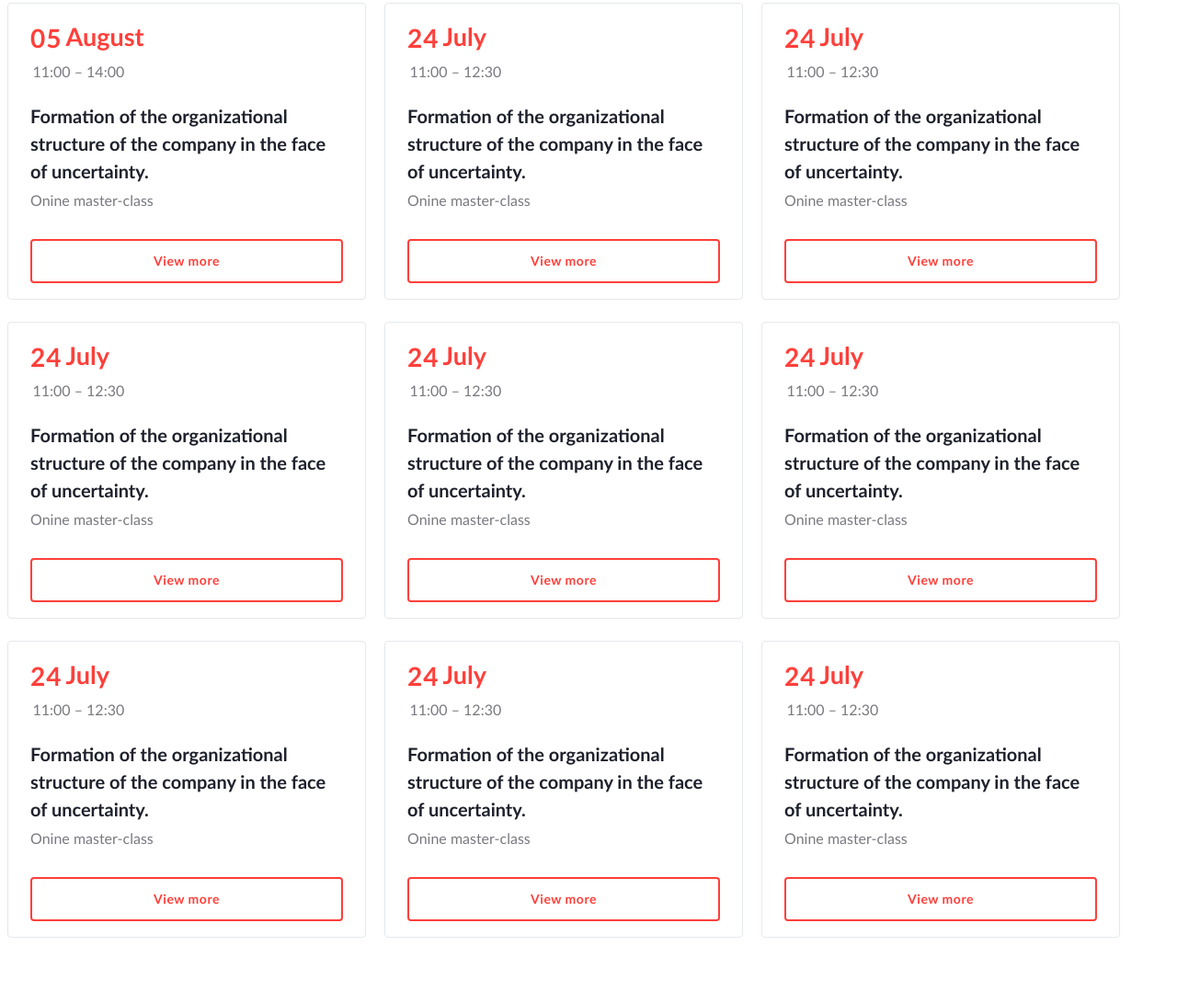
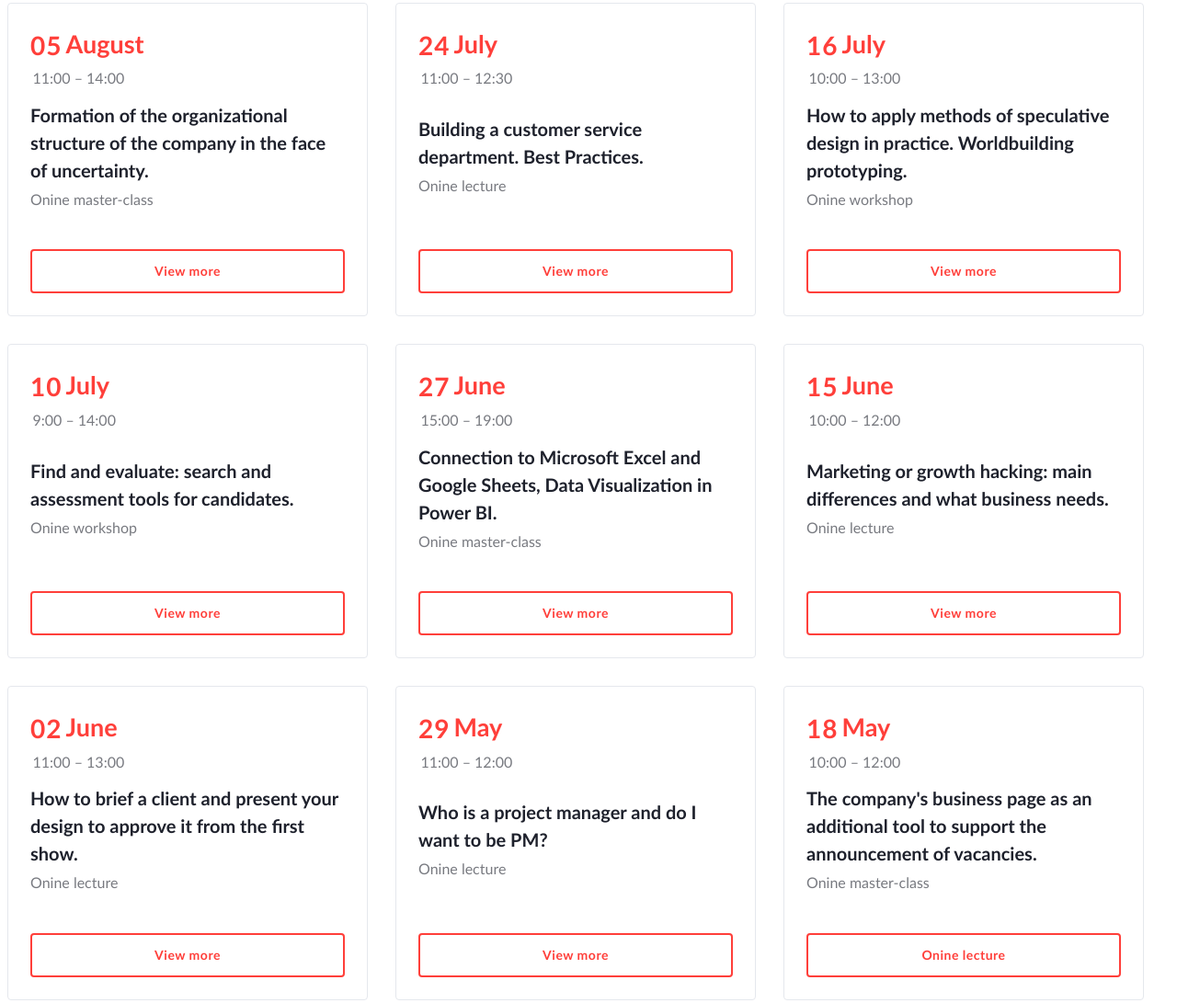
Before and after one commit to hondahotai/CreateX_school, a website: page src/events.html in a window 1280 px wide. Shown: the part 405-1496 px from the top of the page at 92% size. Drawn offline with Linux system fonts and the light colour scheme.

Commit message:
events grid view update

```diff
--- a/src/events.html
+++ b/src/events.html
@@ -112,108 +112,108 @@
                         </div>
                     </div>
                     <div class="event__text">
-                        <div class="event__title">Formation of the organizational structure of the company in the face of uncertainty.</div>
+                        <div class="event__title">Building a customer service department. Best Practices.</div>
+                        <div class="event__subtitle">Onine lecture</div>
+                    </div>
+                    <button class="regular-button">View more</button>
+                </div>
+                <div class="event__item event__item_second">
+                    <div class="event__date">
+                        <div class="event__day">16</div>
+                        <div class="event__time">
+                            <div class="event__week">July</div>
+                            <div class="event__clock">10:00 – 13:00</div>
+                        </div>
+                    </div>
+                    <div class="event__text">
+                        <div class="event__title">How to apply methods of speculative design in practice. Worldbuilding prototyping.</div>
+                        <div class="event__subtitle">Onine workshop</div>
+                    </div>
+                    <button class="regular-button">View more</button>
+                </div>
+                <div class="event__item event__item_second">
+                    <div class="event__date">
+                        <div class="event__day">10</div>
+                        <div class="event__time">
+                            <div class="event__week">July</div>
+                            <div class="event__clock">9:00 – 14:00</div>
+                        </div>
+                    </div>
+                    <div class="event__text">
+                        <div class="event__title">Find and evaluate: search and assessment tools for candidates.</div>
+                        <div class="event__subtitle">Onine workshop</div>
+                    </div>
+                    <button class="regular-button">View more</button>
+                </div>
+                <div class="event__item event__item_second">
+                    <div class="event__date">
+                        <div class="event__day">27</div>
+                        <div class="event__time">
+                            <div class="event__week">June</div>
+                            <div class="event__clock">15:00 – 19:00</div>
+                        </div>
+                    </div>
+                    <div class="event__text">
+                        <div class="event__title">Connection to Microsoft Excel and Google Sheets, Data Visualization in Power BI.</div>
                         <div class="event__subtitle">Onine master-class</div>
                     </div>
                     <button class="regular-button">View more</button>
                 </div>
                 <div class="event__item event__item_second">
                     <div class="event__date">
-                        <div class="event__day">24</div>
+                        <div class="event__day">15</div>
                         <div class="event__time">
-                            <div class="event__week">July</div>
-                            <div class="event__clock">11:00 – 12:30</div>
+                            <div class="event__week">June</div>
+                            <div class="event__clock">10:00 – 12:00</div>
                         </div>
                     </div>
                     <div class="event__text">
-                        <div class="event__title">Formation of the organizational structure of the company in the face of uncertainty.</div>
-                        <div class="event__subtitle">Onine master-class</div>
+                        <div class="event__title">Marketing or growth hacking: main differences and what business needs.</div>
+                        <div class="event__subtitle">Onine lecture</div>
                     </div>
                     <button class="regular-button">View more</button>
                 </div>
                 <div class="event__item event__item_second">
                     <div class="event__date">
-                        <div class="event__day">24</div>
+                        <div class="event__day">02</div>
                         <div class="event__time">
-                            <div class="event__week">July</div>
-                            <div class="event__clock">11:00 – 12:30</div>
+                            <div class="event__week">June</div>
+                            <div class="event__clock">11:00 – 13:00</div>
                         </div>
                     </div>
                     <div class="event__text">
-                        <div class="event__title">Formation of the organizational structure of the company in the face of uncertainty.</div>
-                        <div class="event__subtitle">Onine master-class</div>
+                        <div class="event__title">How to brief a client and present your design to approve it from the first show.</div>
+                        <div class="event__subtitle">Onine lecture</div>
                     </div>
                     <button class="regular-button">View more</button>
                 </div>
                 <div class="event__item event__item_second">
                     <div class="event__date">
-                        <div class="event__day">24</div>
+                        <div class="event__day">29</div>
                         <div class="event__time">
-                            <div class="event__week">July</div>
-                            <div class="event__clock">11:00 – 12:30</div>
+                            <div class="event__week">May</div>
+                            <div class="event__clock">11:00 – 12:00</div>
                         </div>
                     </div>
                     <div class="event__text">
-                        <div class="event__title">Formation of the organizational structure of the company in the face of uncertainty.</div>
-                        <div class="event__subtitle">Onine master-class</div>
+                        <div class="event__title">Who is a project manager and do I want to be PM?</div>
+                        <div class="event__subtitle">Onine lecture</div>
                     </div>
                     <button class="regular-button">View more</button>
                 </div>
                 <div class="event__item event__item_second">
                     <div class="event__date">
-                        <div class="event__day">24</div>
+                        <div class="event__day">18</div>
                         <div class="event__time">
-                            <div class="event__week">July</div>
-                            <div class="event__clock">11:00 – 12:30</div>
+                            <div class="event__week">May</div>
+                            <div class="event__clock">10:00 – 12:00</div>
                         </div>
                     </div>
                     <div class="event__text">
-                        <div class="event__title">Formation of the organizational structure of the company in the face of uncertainty.</div>
+                        <div class="event__title">The company's business page as an additional tool to support the announcement of vacancies.</div>
                         <div class="event__subtitle">Onine master-class</div>
                     </div>
-                    <button class="regular-button">View more</button>
-                </div>
-                <div class="event__item event__item_second">
-                    <div class="event__date">
-                        <div class="event__day">24</div>
-                        <div class="event__time">
-                            <div class="event__week">July</div>
-                            <div class="event__clock">11:00 – 12:30</div>
-                        </div>
-                    </div>
-                    <div class="event__text">
-                        <div class="event__title">Formation of the organizational structure of the company in the face of uncertainty.</div>
-                        <div class="event__subtitle">Onine master-class</div>
-                    </div>
-                    <button class="regular-button">View more</button>
-                </div>
-                <div class="event__item event__item_second">
-                    <div class="event__date">
-                        <div class="event__day">24</div>
-                        <div class="event__time">
-                            <div class="event__week">July</div>
-                            <div class="event__clock">11:00 – 12:30</div>
-                        </div>
-                    </div>
-                    <div class="event__text">
-                        <div class="event__title">Formation of the organizational structure of the company in the face of uncertainty.</div>
-                        <div class="event__subtitle">Onine master-class</div>
-                    </div>
-                    <button class="regular-button">View more</button>
-                </div>
-                <div class="event__item event__item_second">
-                    <div class="event__date">
-                        <div class="event__day">24</div>
-                        <div class="event__time">
-                            <div class="event__week">July</div>
-                            <div class="event__clock">11:00 – 12:30</div>
-                        </div>
-                    </div>
-                    <div class="event__text">
-                        <div class="event__title">Formation of the organizational structure of the company in the face of uncertainty.</div>
-                        <div class="event__subtitle">Onine master-class</div>
-                    </div>
-                    <button class="regular-button">View more</button>
+                    <button class="regular-button">Onine lecture</button>
                 </div>
             </div>
             <div class="events__pagination">
--- a/src/sass/blocks/_events-page.scss
+++ b/src/sass/blocks/_events-page.scss
@@ -91,13 +91,14 @@
     display: grid;
     width: 1230px;
     grid-template-columns: repeat(3, 1fr);
+    gap: 30px;
     div.event__item {
       display: flex;
-      width: 390px;
-      height: 323px;
+      width: 100%;
+      height: 100%;
       padding: 24px;
       flex-direction: column;
-      justify-content: center;
+      justify-content: space-between;
       align-items: flex-start;
       flex-shrink: 0;
       gap: 0;
@@ -105,7 +106,6 @@
         display: flex;
         align-items: flex-start;
         gap: 4px;
-        padding-bottom: 20px;
         .event__day {
           color: var(--primary, #FF3F3A);
           font-size: 28px;
```
Also changed, not shown: src/event.html (added, +19 -0 lines), src/css/style.css, 1 other file.
